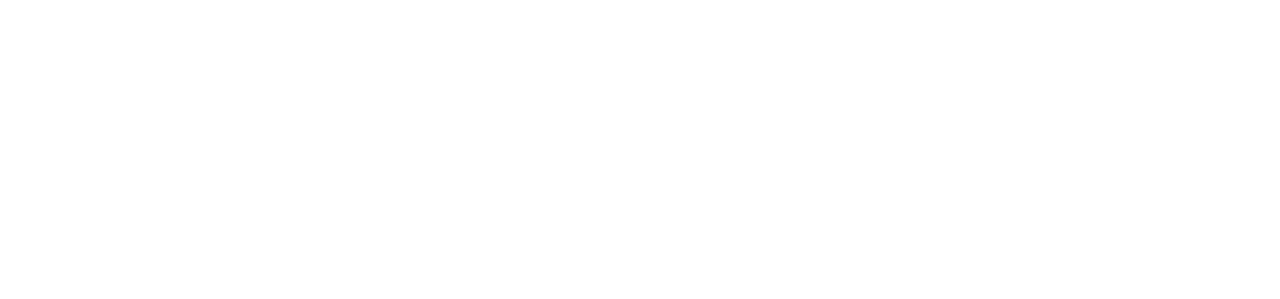
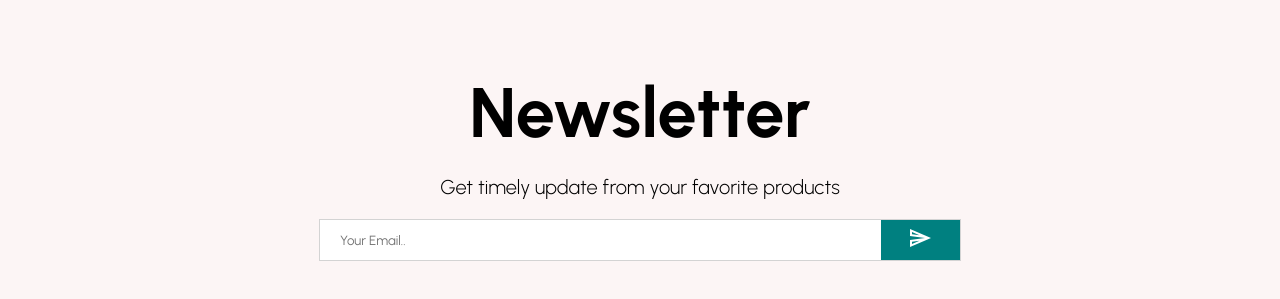
Before and after one commit to oliullahjewel96/e-shop-react, a React (Create React App) app: page / in a window 1280 px wide. Shown: the part 2331-2630 px from the top of the page. Before the commit the page ends 2256 px from the top, so only its background shows below. Built offline with nearby package versions, Linux system fonts and the light colour scheme.

Commit message:
Implemented NewsLetter component and also designed them

```diff
--- /dev/null
+++ b/src/components/NewsLetter.js
@@ -0,0 +1,54 @@
+import { SendOutlined } from "@material-ui/icons";
+import styled from "styled-components";
+
+const Container = styled.div`
+  height: 60vh;
+  background-color: #fcf5f5;
+  display: flex;
+  justify-content: center;
+  align-items: center;
+  flex-direction: column;
+`;
+const Title = styled.h1`
+  font-size: 70px;
+  margin-bottom: 20px;
+`;
+const Description = styled.div`
+  font-size: 20px;
+  margin-bottom: 20px;
+  font-weight: 300;
+`;
+const InputContainer = styled.div`
+  width: 50%;
+  height: 40px;
+  display: flex;
+  justify-content: space-between;
+  border: 1px solid lightgray;
+`;
+const Input = styled.input`
+  border: none;
+  flex: 8;
+  padding-left: 20px;
+`;
+const Button = styled.button`
+  flex: 1;
+  background-color: teal;
+  color: white;
+  border: none;
+`;
+const NewsLetter = () => {
+  return (
+    <Container>
+      <Title>Newsletter</Title>
+      <Description>Get timely update from your favorite products</Description>
+      <InputContainer>
+        <Input placeholder="Your Email.." />
+        <Button>
+          <SendOutlined />
+        </Button>
+      </InputContainer>
+    </Container>
+  );
+};
+
+export default NewsLetter;
--- a/src/pages/Home.js
+++ b/src/pages/Home.js
@@ -3,6 +3,7 @@
 import Slider from "../components/Slider";
 import Categories from "../components/Categories";
 import Products from "../components/Products";
+import NewsLetter from "../components/NewsLetter";
 const Home = () => {
   return (
     <div>
@@ -11,6 +12,7 @@
       <Slider />
       <Categories />
       <Products />
+      <NewsLetter />
     </div>
   );
 };
```
